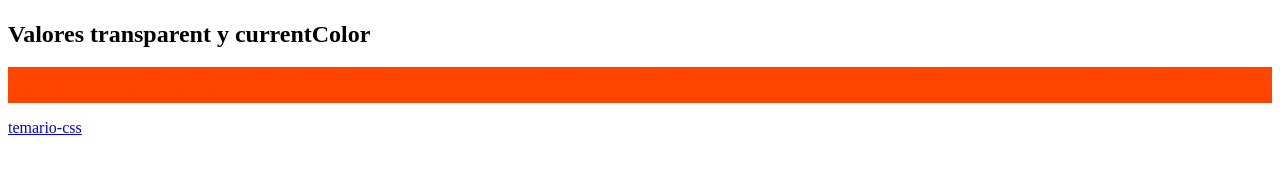
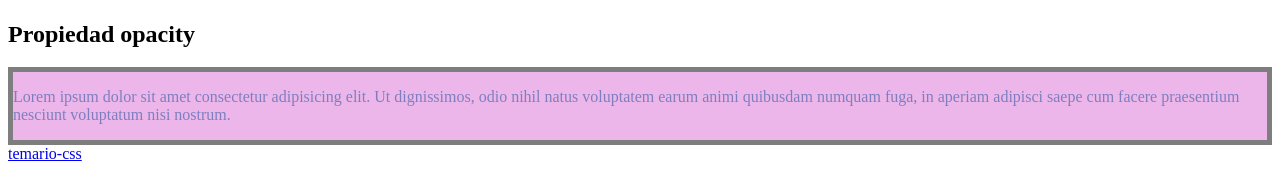
Before and after one commit to Armuto-Live/Fundamentos-CSS, a plain HTML site: page colores.html in a window 1280 px wide. Shown: the part 653-824 px from the top of the page. Before the commit the page ends 800 px from the top, so only its background shows below. Drawn offline with Linux system fonts and the light colour scheme.

Commit message:
unidades de medida

```diff
--- a/colores.html
+++ b/colores.html
@@ -22,8 +22,8 @@
         </p>
     </div>
     <img src="http://wrmf.ca/wp-content/uploads/2018/01/rgb.jpg" alt="hsl-wheel">
-    <h2>Valores transparent y currentColor</h2>
-    <div class="color-transparent-current">
+    <h2>Propiedad opacity</h2>
+    <div class="opacity">
         <p>
             Lorem ipsum dolor sit amet consectetur adipisicing elit. Ut dignissimos, odio nihil natus voluptatem earum animi quibusdam numquam fuga, in aperiam adipisci saepe cum facere praesentium nesciunt voluptatum nisi nostrum.
         </p>
--- a/css/colores.css
+++ b/css/colores.css
@@ -10,7 +10,9 @@
     border: thick solid greenyellow;
 }
 
-.color-transparent-current{
-    background-color: currentColor;
-    color:orangered;
+.opacity{
+    background-color: orchid;
+    color: navy;
+    border: thick solid black;
+    opacity: 0.5;
 }
--- /dev/null
+++ b/css/units.css
@@ -0,0 +1,3 @@
+body{
+    background-color: red;
+}
```
Also changed, not shown: index.html (+1 -0 lines), units.html (added, +14 -0 lines).
